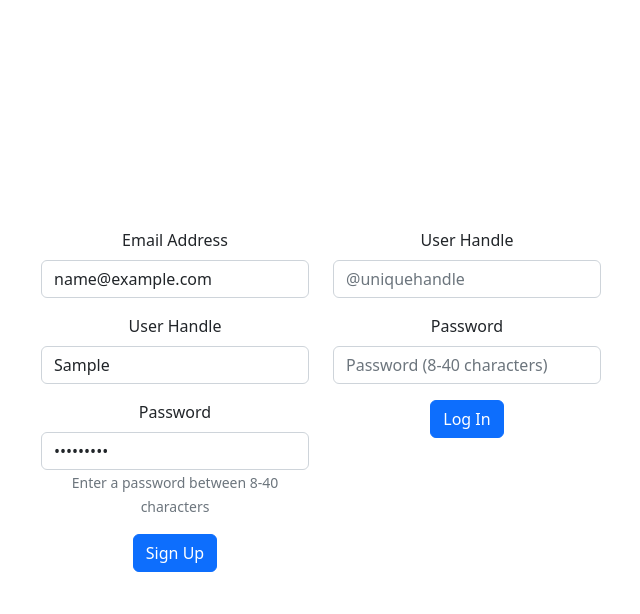
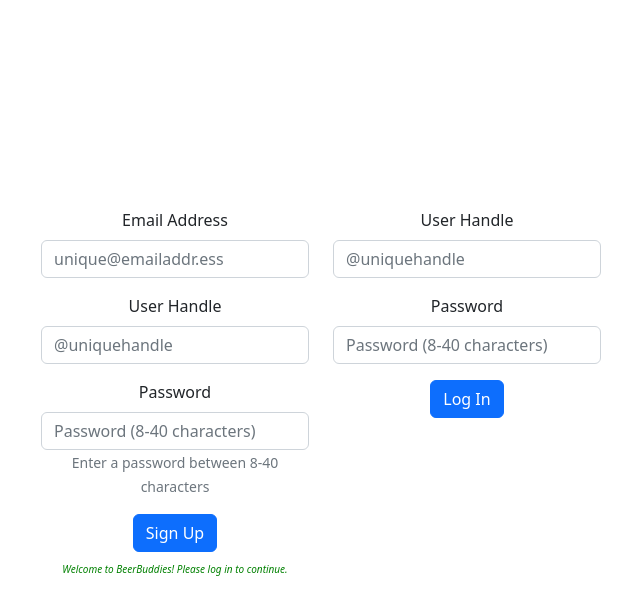
Before and after one commit to Labraderp/BeerBuddies, a React (Vite) app in the folder beerbuddies-frontend/: page /BeerGarden in a window 1280 px wide. Both pictures are taken after typing "name@example.com", "Sample", "Sample123" into the empty fields and a click on the button "Sign Up". Shown: the top 614 px of the page, without its empty margins (319-959 px from the left). Built offline with nearby package versions, Linux system fonts and the light colour scheme; no server answers.

Commit message:
SignUp fields now clear when function fires. Added small notification informing users signup was successful and they can log in.

```diff
--- a/beerbuddies-frontend/src/components/SignUp.jsx
+++ b/beerbuddies-frontend/src/components/SignUp.jsx
@@ -9,27 +9,38 @@ export default function SignUp() {
     const [email, setEmail] = useState('')
     const [handle, setHandle] = useState('')
     const [password, setPassword] = useState('')
+    const [buttonClicked, setButtonClicked] = useState(false);
+
+    const handleSubmit = (e) => {
+        e.preventDefault()
+        setButtonClicked(true)
+        signUp(email, handle, password)
+        setEmail("")
+        setHandle("")
+        setPassword("")
+      };
 
 
     return(
-        <Form onSubmit={(e) => [e.preventDefault(), signUp(email, handle, password)]}>
+        <Form onSubmit={handleSubmit}>
             <Form.Group className="mb-3" controlId="signUpEmail" onChange={(e) => setEmail(e.target.value)}>
                 <Form.Label>Email Address</Form.Label>
-                <Form.Control type="email" placeholder="unique@emailaddr.ess" />
+                <Form.Control type="email" placeholder="unique@emailaddr.ess" value={email} />
             </Form.Group>
 
             <Form.Group className="mb-3" controlId="signUpHandle" onChange={(e) => setHandle(e.target.value)}>
                 <Form.Label>User Handle</Form.Label>
-                <Form.Control type="text" placeholder="@uniquehandle" />
+                <Form.Control type="text" placeholder="@uniquehandle" value={handle}/>
             </Form.Group>
 
             <Form.Group className="mb-3" controlId="signUpPassword" onChange={(e) => setPassword(e.target.value)}>
                 <Form.Label>Password</Form.Label>
-                <Form.Control type="password" placeholder="Password (8-40 characters)" />
+                <Form.Control type="password" placeholder="Password (8-40 characters)" value={password}/>
                 <Form.Text className="text-muted">Enter a password between 8-40 characters</Form.Text>
             </Form.Group>
 
             <Button variant="primary" type="submit">Sign Up</Button>
+            {buttonClicked && <p style={{ marginTop: '10px', fontStyle: 'italic', color: 'green', fontSize: '10px' }}> Welcome to BeerBuddies! Please log in to continue.</p>}
         </Form>
     );
 
```
